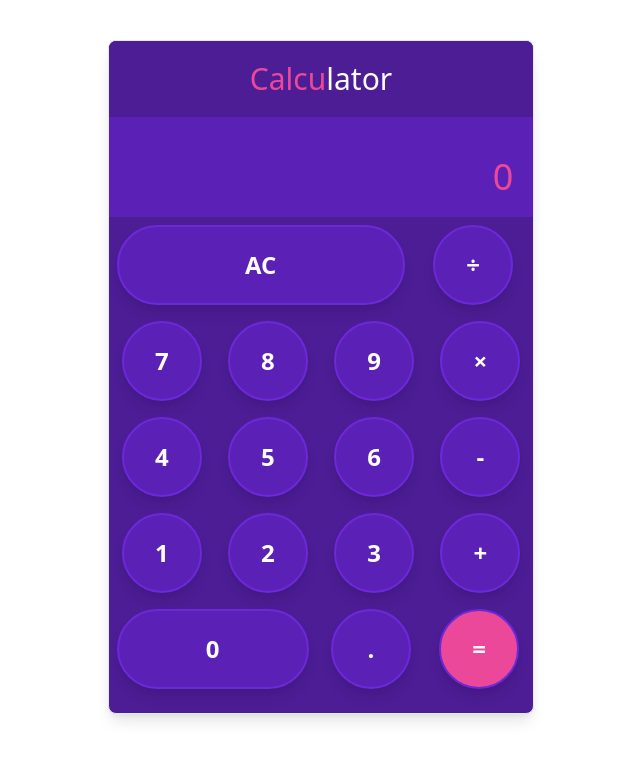
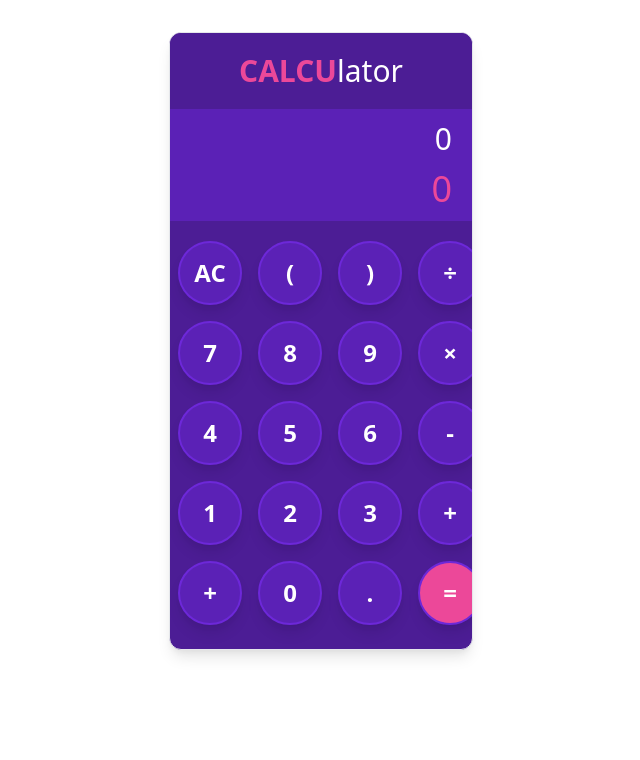
Before and after one commit to ductmOfficial/vue-tailwind-calculator, a Vue app: page / in a window 1280 px wide. Shown: the top 760 px of the page, without its empty margins (319-959 px from the left). Built offline with nearby package versions, Linux system fonts and the light colour scheme.

Commit message:
feat(calculator): update ui

```diff
--- a/src/App.vue
+++ b/src/App.vue
@@ -14,3 +14,9 @@ export default {
   },
 };
 </script>
+
+<style>
+#app {
+  padding: 2rem;
+}
+</style>
--- a/src/components/Calculator.vue
+++ b/src/components/Calculator.vue
@@ -1,228 +1,689 @@
 <template>
   <div
-    class="mx-auto overflow-hidden mt-10 shadow-lg mb-2 bg-purple-900 shadow-lg border rounded-lg lg:w-2/6 md:w-3/6 sm:w-4/6"
+    class="
+      mx-auto
+      overflow-hidden
+      shadow-lg
+      bg-purple-900
+      border
+      rounded-xl
+      xl:w-3/12
+      lg:w-5/12
+      md:w-6/12
+      sm:w-7/12
+    "
   >
     <div class="">
       <div class="p-5 text-white text-center text-3xl bg-purple-900">
-        <span class="text-pink-500">Calcu</span>lator
+        <span class="text-pink-500 uppercase font-semibold">Calcu</span>lator
       </div>
       <div
-        class="p-5 pb-0 text-white text-right text-2xl bg-purple-800"
-        v-text="formula"
+        class="py-3 px-5 pb-0 text-white text-right text-3xl bg-purple-800"
+        v-text="formula || '0'"
       ></div>
       <div
-        class="p-5 text-pink-500 text-right text-4xl bg-purple-800"
+        class="py-3 px-5 mb-3 text-pink-500 text-right text-4xl bg-purple-800"
         v-text="currVal"
       ></div>
 
-      <div class="flex items-stretch h-24">
+      <div class="flex items-stretch h-20">
         <div
-          class="flex-1 px-2 py-2 justify-center flex items-center text-white text-2xl font-semibold"
+          class="
+            flex-1
+          px-2
+          py-2
+          justify-center
+          flex
+          items-center
+          text-white text-2xl
+          font-semibold
+          "
         >
           <div
             data-value="AC"
             @click="initialize"
-            class="rounded-full h-20 w-72 flex items-center bg-purple-800 justify-center shadow-lg border-2 border-purple-700 hover:border-2 hover:border-gray-500 focus:outline-none"
+            class="
+              rounded-full
+            h-16
+            w-16
+            flex
+            items-center
+            bg-purple-800
+            justify-center
+            shadow-lg
+            border-2 border-purple-700
+            hover:border-2 hover:border-gray-500
+            focus:outline-none
+            "
           >
             AC
           </div>
         </div>
+        <div
+          class="
+          flex-1
+          px-2
+          py-2
+          justify-center
+          flex
+          items-center
+          text-white text-2xl
+          font-semibold
+        "
+        >
+          <div
+            class="
+            rounded-full
+            h-16
+            w-16
+            flex
+            items-center
+            bg-purple-800
+            justify-center
+            shadow-lg
+            border-2 border-purple-700
+            hover:border-2 hover:border-gray-500
+            focus:outline-none
+          "
+          >
+            (
+          </div>
+        </div>
 
         <div
-          class="flex-1 px-2 py-2 justify-center flex items-center text-white text-2xl font-semibold"
+          class="
+          flex-1
+          px-2
+          py-2
+          justify-center
+          flex
+          items-center
+          text-white text-2xl
+          font-semibold
+        "
+        >
+          <div
+            class="
+            rounded-full
+            h-16
+            w-16
+            flex
+            items-center
+            bg-purple-800
+            justify-center
+            shadow-lg
+            border-2 border-purple-700
+            hover:border-2 hover:border-gray-500
+            focus:outline-none
+          "
+          >
+            )
+          </div>
+        </div>
+
+        <div
+          class="
+            flex-1
+            px-2
+            py-2
+            justify-center
+            flex
+            items-center
+            text-white text-2xl
+            font-semibold
+          "
         >
           <div
             data-value="/"
-            @click="oparatorClicked($event)"
-            class="rounded-full h-20 w-20 flex items-center bg-purple-800 justify-center shadow-lg border-2 border-purple-700 hover:border-2 hover:border-gray-500 focus:outline-none"
+            @click="operatorClicked($event)"
+            class="
+              rounded-full
+              h-16
+              w-16
+              flex
+              items-center
+              bg-purple-800
+              justify-center
+              shadow-lg
+              border-2 border-purple-700
+              hover:border-2 hover:border-gray-500
+              focus:outline-none
+            "
           >
             ÷
           </div>
         </div>
       </div>
 
-      <div class="flex items-stretch h-24">
+      <div class="flex items-stretch h-20">
         <div
-          class="flex-1 px-2 py-2 justify-center flex items-center text-white text-2xl font-semibold"
+          class="
+            flex-1
+            px-2
+            py-2
+            justify-center
+            flex
+            items-center
+            text-white text-2xl
+            font-semibold
+          "
         >
           <div
             data-value="7"
             @click="numberClicked($event)"
-            class="rounded-full h-20 w-20 flex items-center bg-purple-800 justify-center shadow-lg border-2 border-purple-700 hover:border-2 hover:border-gray-500 focus:outline-none"
+            class="
+              rounded-full
+              h-16
+              w-16
+              flex
+              items-center
+              bg-purple-800
+              justify-center
+              shadow-lg
+              border-2 border-purple-700
+              hover:border-2 hover:border-gray-500
+              focus:outline-none
+            "
           >
             7
           </div>
         </div>
 
         <div
-          class="flex-1 px-2 py-2 justify-center flex items-center text-white text-2xl font-semibold"
+          class="
+            flex-1
+            px-2
+            py-2
+            justify-center
+            flex
+            items-center
+            text-white text-2xl
+            font-semibold
+          "
         >
           <div
             data-value="8"
             @click="numberClicked($event)"
-            class="rounded-full h-20 w-20 flex items-center bg-purple-800 justify-center shadow-lg border-2 border-purple-700 hover:border-2 hover:border-gray-500 focus:outline-none"
+            class="
+              rounded-full
+              h-16
+              w-16
+              flex
+              items-center
+              bg-purple-800
+              justify-center
+              shadow-lg
+              border-2 border-purple-700
+              hover:border-2 hover:border-gray-500
+              focus:outline-none
+            "
           >
             8
           </div>
         </div>
 
         <div
-          class="flex-1 px-2 py-2 justify-center flex items-center text-white text-2xl font-semibold"
+          class="
+            flex-1
+            px-2
+            py-2
+            justify-center
+            flex
+            items-center
+            text-white text-2xl
+            font-semibold
+          "
         >
           <div
             data-value="9"
             @click="numberClicked($event)"
-            class="rounded-full h-20 w-20 flex items-center bg-purple-800 justify-center shadow-lg border-2 border-purple-700 hover:border-2 hover:border-gray-500 focus:outline-none"
+            class="
+              rounded-full
+              h-16
+              w-16
+              flex
+              items-center
+              bg-purple-800
+              justify-center
+              shadow-lg
+              border-2 border-purple-700
+              hover:border-2 hover:border-gray-500
+              focus:outline-none
+            "
           >
             9
           </div>
         </div>
 
         <div
-          class="flex-1 px-2 py-2 justify-center flex items-center text-white text-2xl font-semibold"
+          class="
+            flex-1
+            px-2
+            py-2
+            justify-center
+            flex
+            items-center
+            text-white text-2xl
+            font-semibold
+          "
         >
           <div
             data-value="x"
-            @click="oparatorClicked($event)"
-            class="rounded-full h-20 w-20 flex items-center bg-purple-800 justify-center shadow-lg border-2 border-purple-700 hover:border-2 hover:border-gray-500 focus:outline-none"
+            @click="operatorClicked($event)"
+            class="
+              rounded-full
+              h-16
+              w-16
+              flex
+              items-center
+              bg-purple-800
+              justify-center
+              shadow-lg
+              border-2 border-purple-700
+              hover:border-2 hover:border-gray-500
+              focus:outline-none
+            "
           >
             ×
           </div>
         </div>
       </div>
 
-      <div class="flex items-stretch h-24">
+      <div class="flex items-stretch h-20">
         <div
-          class="flex-1 px-2 py-2 justify-center flex items-center text-white text-2xl font-semibold"
+          class="
+            flex-1
+            px-2
+            py-2
+            justify-center
+            flex
+            items-center
+            text-white text-2xl
+            font-semibold
+          "
         >
           <div
             data-value="4"
             @click="numberClicked($event)"
-            class="rounded-full h-20 w-20 flex items-center bg-purple-800 justify-center shadow-lg border-2 border-purple-700 hover:border-2 hover:border-gray-500 focus:outline-none"
+            class="
+              rounded-full
+              h-16
+              w-16
+              flex
+              items-center
+              bg-purple-800
+              justify-center
+              shadow-lg
+              border-2 border-purple-700
+              hover:border-2 hover:border-gray-500
+              focus:outline-none
+            "
           >
             4
           </div>
         </div>
 
         <div
-          class="flex-1 px-2 py-2 justify-center flex items-center text-white text-2xl font-semibold"
+          class="
+            flex-1
+            px-2
+            py-2
+            justify-center
+            flex
+            items-center
+            text-white text-2xl
+            font-semibold
+          "
         >
           <div
             data-value="5"
             @click="numberClicked($event)"
-            class="rounded-full h-20 w-20 flex items-center bg-purple-800 justify-center shadow-lg border-2 border-purple-700 hover:border-2 hover:border-gray-500 focus:outline-none"
+            class="
+              rounded-full
+              h-16
+              w-16
+              flex
+              items-center
+              bg-purple-800
+              justify-center
+              shadow-lg
+              border-2 border-purple-700
+              hover:border-2 hover:border-gray-500
+              focus:outline-none
+            "
           >
             5
           </div>
         </div>
 
         <div
-          class="flex-1 px-2 py-2 justify-center flex items-center text-white text-2xl font-semibold"
+          class="
+            flex-1
+            px-2
+            py-2
+            justify-center
+            flex
+            items-center
+            text-white text-2xl
+            font-semibold
+          "
         >
           <div
             data-value="6"
             @click="numberClicked($event)"
-            class="rounded-full h-20 w-20 flex items-center bg-purple-800 justify-center shadow-lg border-2 border-purple-700 hover:border-2 hover:border-gray-500 focus:outline-none"
+            class="
+              rounded-full
+              h-16
+              w-16
+              flex
+              items-center
+              bg-purple-800
+              justify-center
+              shadow-lg
+              border-2 border-purple-700
+              hover:border-2 hover:border-gray-500
+              focus:outline-none
+            "
           >
             6
           </div>
         </div>
 
         <div
-          class="flex-1 px-2 py-2 justify-center flex items-center text-white text-2xl font-semibold"
+          class="
+            flex-1
+            px-2
+            py-2
+            justify-center
+            flex
+            items-center
+            text-white text-2xl
+            font-semibold
+          "
         >
           <div
             data-value="‑"
-            @click="oparatorClicked($event)"
-            class="rounded-full h-20 w-20 flex items-center bg-purple-800 justify-center shadow-lg border-2 border-purple-700 hover:border-2 hover:border-gray-500 focus:outline-none"
+            @click="operatorClicked($event)"
+            class="
+              rounded-full
+              h-16
+              w-16
+              flex
+              items-center
+              bg-purple-800
+              justify-center
+              shadow-lg
+              border-2 border-purple-700
+              hover:border-2 hover:border-gray-500
+              focus:outline-none
+            "
           >
             -
           </div>
         </div>
       </div>
 
-      <div class="flex items-stretch h-24">
+      <div class="flex items-stretch h-20">
         <div
-          class="flex-1 px-2 py-2 justify-center flex items-center text-white text-2xl font-semibold"
+          class="
+            flex-1
+            px-2
+            py-2
+            justify-center
+            flex
+            items-center
+            text-white text-2xl
+            font-semibold
+          "
         >
           <div
             data-value="1"
             @click="numberClicked($event)"
-            class="rounded-full h-20 w-20 flex items-center bg-purple-800 justify-center shadow-lg border-2 border-purple-700 hover:border-2 hover:border-gray-500 focus:outline-none"
+            class="
+              rounded-full
+              h-16
+              w-16
+              flex
+              items-center
+              bg-purple-800
+              justify-center
+              shadow-lg
+              border-2 border-purple-700
+              hover:border-2 hover:border-gray-500
+              focus:outline-none
+            "
           >
             1
           </div>
         </div>
 
         <div
-          class="flex-1 px-2 py-2 justify-center flex items-center text-white text-2xl font-semibold"
+          class="
+            flex-1
+            px-2
+            py-2
+            justify-center
+            flex
+            items-center
+            text-white text-2xl
+            font-semibold
+          "
         >
           <div
             data-value="2"
             @click="numberClicked($event)"
-            class="rounded-full h-20 w-20 flex items-center bg-purple-800 justify-center shadow-lg border-2 border-purple-700 hover:border-2 hover:border-gray-500 focus:outline-none"
+            class="
+              rounded-full
+              h-16
+              w-16
+              flex
+              items-center
+              bg-purple-800
+              justify-center
+              shadow-lg
+              border-2 border-purple-700
+              hover:border-2 hover:border-gray-500
+              focus:outline-none
+            "
           >
             2
           </div>
         </div>
 
         <div
-          class="flex-1 px-2 py-2 justify-center flex items-center text-white text-2xl font-semibold"
+          class="
+            flex-1
+            px-2
+            py-2
+            justify-center
+            flex
+            items-center
+            text-white text-2xl
+            font-semibold
+          "
         >
           <div
             data-value="3"
             @click="numberClicked($event)"
-            class="rounded-full h-20 w-20 flex items-center bg-purple-800 justify-center shadow-lg border-2 border-purple-700 hover:border-2 hover:border-gray-500 focus:outline-none"
+            class="
+              rounded-full
+              h-16
+              w-16
+              flex
+              items-center
+              bg-purple-800
+              justify-center
+              shadow-lg
+              border-2 border-purple-700
+              hover:border-2 hover:border-gray-500
+              focus:outline-none
+            "
           >
             3
           </div>
         </div>
 
         <div
-          class="flex-1 px-2 py-2 justify-center flex items-center text-white text-2xl font-semibold"
+          class="
+            flex-1
+            px-2
+            py-2
+            justify-center
+            flex
+            items-center
+            text-white text-2xl
+            font-semibold
+          "
         >
           <div
             data-value="+"
-            @click="oparatorClicked($event)"
-            class="rounded-full h-20 w-20 flex items-center bg-purple-800 justify-center shadow-lg border-2 border-purple-700 hover:border-2 hover:border-gray-500 focus:outline-none"
+            @click="operatorClicked($event)"
+            class="
+              rounded-full
+              h-16
+              w-16
+              flex
+              items-center
+              bg-purple-800
+              justify-center
+              shadow-lg
+              border-2 border-purple-700
+              hover:border-2 hover:border-gray-500
+              focus:outline-none
+            "
           >
             +
           </div>
         </div>
       </div>
 
-      <div class="flex items-stretch h-24 mb-4">
+      <div class="flex items-stretch h-20 mb-4">
         <div
-          class="flex-1 px-2 py-2 justify-center flex items-center text-white text-2xl font-semibold"
+          class="
+            flex-1
+            px-2
+            py-2
+            justify-center
+            flex
+            items-center
+            text-white text-2xl
+            font-semibold
+          "
+        >
+          <div
+            data-value="+"
+            @click="operatorClicked($event)"
+            class="
+              rounded-full
+              h-16
+              w-16
+              flex
+              items-center
+              bg-purple-800
+              justify-center
+              shadow-lg
+              border-2 border-purple-700
+              hover:border-2 hover:border-gray-500
+              focus:outline-none
+            "
+          >
+            +
+          </div>
+        </div>
+        <div
+          class="
+            flex-1
+            px-2
+            py-2
+            justify-center
+            flex
+            items-center
+            text-white text-2xl
+            font-semibold
+          "
         >
           <div
             data-value="0"
             @click="numberClicked($event)"
-            class="rounded-full h-20 w-48 flex items-center bg-purple-800 justify-center shadow-lg border-2 border-purple-700 hover:border-2 hover:border-gray-500 focus:outline-none"
+            class="
+              rounded-full
+              h-16
+              w-16
+              flex
+              items-center
+              bg-purple-800
+              justify-center
+              shadow-lg
+              border-2 border-purple-700
+              hover:border-2 hover:border-gray-500
+              focus:outline-none
+            "
           >
             0
           </div>
         </div>
 
         <div
-          class="flex-1 px-2 py-2 justify-center flex items-center text-white text-2xl font-semibold"
+          class="
+            flex-1
+            px-2
+            py-2
+            justify-center
+            flex
+            items-center
+            text-white text-2xl
+            font-semibold
+          "
         >
           <div
             data-value="."
             @click="decimalClicked($event)"
-            class="rounded-full h-20 w-20 flex items-center bg-purple-800 justify-center shadow-lg border-2 border-purple-700 hover:border-2 hover:border-gray-500 focus:outline-none"
+            class="
+              rounded-full
+              h-16
+              w-16
+              flex
+              items-center
+              bg-purple-800
+              justify-center
+              shadow-lg
+              border-2 border-purple-700
+              hover:border-2 hover:border-gray-500
+              focus:outline-none
+            "
           >
             .
           </div>
         </div>
 
         <div
-          class="flex-1 px-2 py-2 justify-center flex items-center text-white text-2xl font-semibold"
+          class="
+            flex-1
+            px-2
+            py-2
+            justify-center
+            flex
+            items-center
+            text-white text-2xl
+            font-semibold
+          "
         >
           <div
             data-value="="
             @click="handleEvaluate($event)"
-            class="rounded-full h-20 w-20 flex items-center bg-pink-500 justify-center shadow-lg border-2 border-purple-700 hover:border-2 hover:border-gray-500 focus:outline-none"
+            class="
+              rounded-full
+              h-16
+              w-16
+              flex
+              items-center
+              bg-pink-500
+              justify-center
+              shadow-lg
+              border-2 border-purple-700
+              hover:border-2 hover:border-gray-500
+              focus:outline-none
+            "
           >
             =
           </div>
@@ -296,7 +757,7 @@ export default {
       this.evaluated = false;
     },
 
-    oparatorClicked(e) {
+    operatorClicked(e) {
       if (this.currVal.includes(LIMIT_TEXT)) return;
 
       const value = e.target.dataset.value;
```
